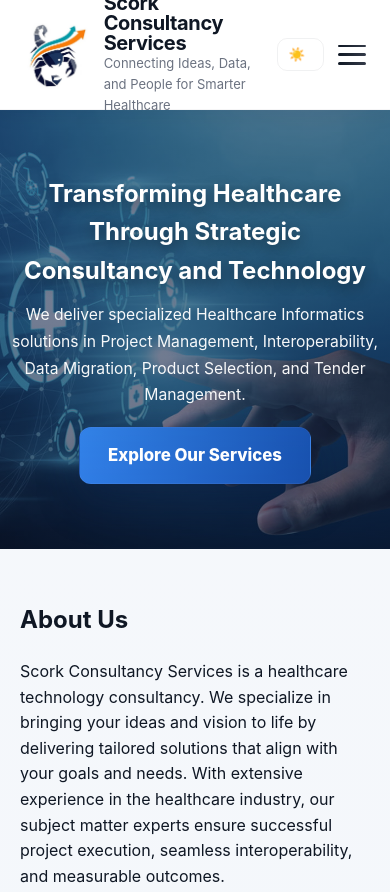
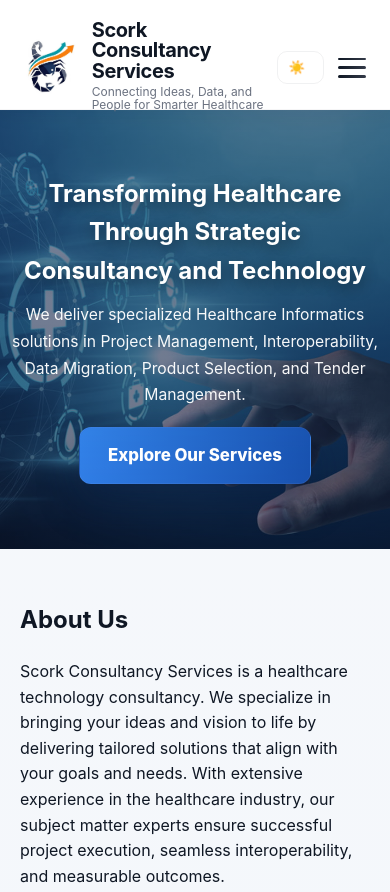
Before and after one commit to scorkcs/scork_cs, a plain HTML site: page scorkcs.html in a window 390 px wide. Shown: the top 892 px of the page. Drawn offline with Linux system fonts and the light colour scheme.

Commit message:
Update scorkcs.html

```diff
--- a/scorkcs.html
+++ b/scorkcs.html
@@ -425,6 +425,63 @@ section {
   scroll-margin-top: var(--header-height);
 }
 
+/* ---------- Mobile header fit fix ---------- */
+/* Keeps header content visible on narrow screens / overlaying browser chrome.
+   Only CSS changes — no HTML or text changes. */
+
+@media (max-width: 768px) {
+  /* make header accommodate safe area + small padding */
+  header{
+    /* keep a fixed height variable but include safe inset if present (non-destructive) */
+    height: calc(var(--header-height) + env(safe-area-inset-top, 0px));
+    /* push header content below status bar / notch */
+    padding-top: calc(env(safe-area-inset-top, 0px) + 8px);
+    align-items: flex-start;         /* allow content to stack nicely */
+    box-sizing: border-box;
+  }
+
+  /* make brand layout more compact so it fits within header */
+  .brand {
+    display: flex;
+    gap: 12px;
+    align-items: center;
+  }
+
+  .brand img{
+    /* reduce logo height on mobile so title and tagline have room */
+    height: 56px;
+    min-height: 40px;
+    width: auto;
+  }
+
+  .brand strong{
+    font-size: 20px;    /* slightly smaller than desktop */
+    line-height: 1.02;  /* less line wrapping */
+    display: block;
+  }
+
+  .brand .tagline{
+    font-size: 12px;
+    line-height: 1.1;
+    margin-top: 4px;
+  }
+
+  /* ensure controls stay vertically centered within the padded header */
+  .controls {
+    padding-top: 4px;
+  }
+
+  /* slightly reduce nav link font to avoid pushing header taller */
+  nav.desktop-nav a {
+    font-size: 14px;
+  }
+
+  /* give the main page content a safe offset equal to header height */
+  body {
+    padding-top: calc(var(--header-height) + env(safe-area-inset-top, 0px));
+  }
+}
+
   </style>
 </head>
 <body>
@@ -617,7 +674,7 @@ section {
       <div class="card">
         <p>Email: <a href="mailto:contact@scorkcs.com">contact@scorkcs.com</a></p>
         <p>Phone: +91 8618941559</p>
-        <p>Address: 11, Yuva's Wonderland, K Channasandra, Bangalore - 560043</p>
+        <p>Address: <br/> Scork Consultancy Services, <br/> 11, Yuva's Wonderland, <br/> K Channasandra, <br/> Bangalore - 560043</p>
       </div>
     </section>
   </main>
@@ -989,6 +1046,44 @@ section {
       }
     });
 
+
+  // --- START: dynamic header-height sync (paste this near the end of your <script>) ---
+  (function syncHeaderHeight(){
+    const headerEl = document.getElementById('siteHeader');
+    if(!headerEl) return;
+
+    function applyHeaderHeight(){
+      // measure actual header height (rounded)
+      const h = Math.ceil(headerEl.getBoundingClientRect().height);
+      // update CSS variable so CSS that uses var(--header-height) adapts
+      document.documentElement.style.setProperty('--header-height', h + 'px');
+      // ensure body padding-top equals header height so top content isn't hidden
+      document.body.style.paddingTop = h + 'px';
+      // Also set scroll-margin-top for any anchorable sections dynamically
+      // (helps anchors like #about, #services stop earlier)
+      document.querySelectorAll('section[id]').forEach(sec=>{
+        sec.style.scrollMarginTop = h + 'px';
+      });
+    }
+
+    // initial apply
+    applyHeaderHeight();
+
+    // update on resize (debounced)
+    let rr;
+    window.addEventListener('resize', ()=>{ clearTimeout(rr); rr = setTimeout(applyHeaderHeight, 80); }, {passive:true});
+
+    // also observe header for size/content changes (e.g., when the logo wraps or mobile menu opens)
+    const mo = new MutationObserver(()=> applyHeaderHeight());
+    mo.observe(headerEl, { attributes: true, childList: true, subtree: true, characterData: true });
+
+    // If any CSS transitions change header height (rare), also handle after load
+    window.addEventListener('load', ()=> setTimeout(applyHeaderHeight, 60));
+  })();
+  // --- END: dynamic header-height sync ---
+
+
+
   </script>
 
 </body>
```
